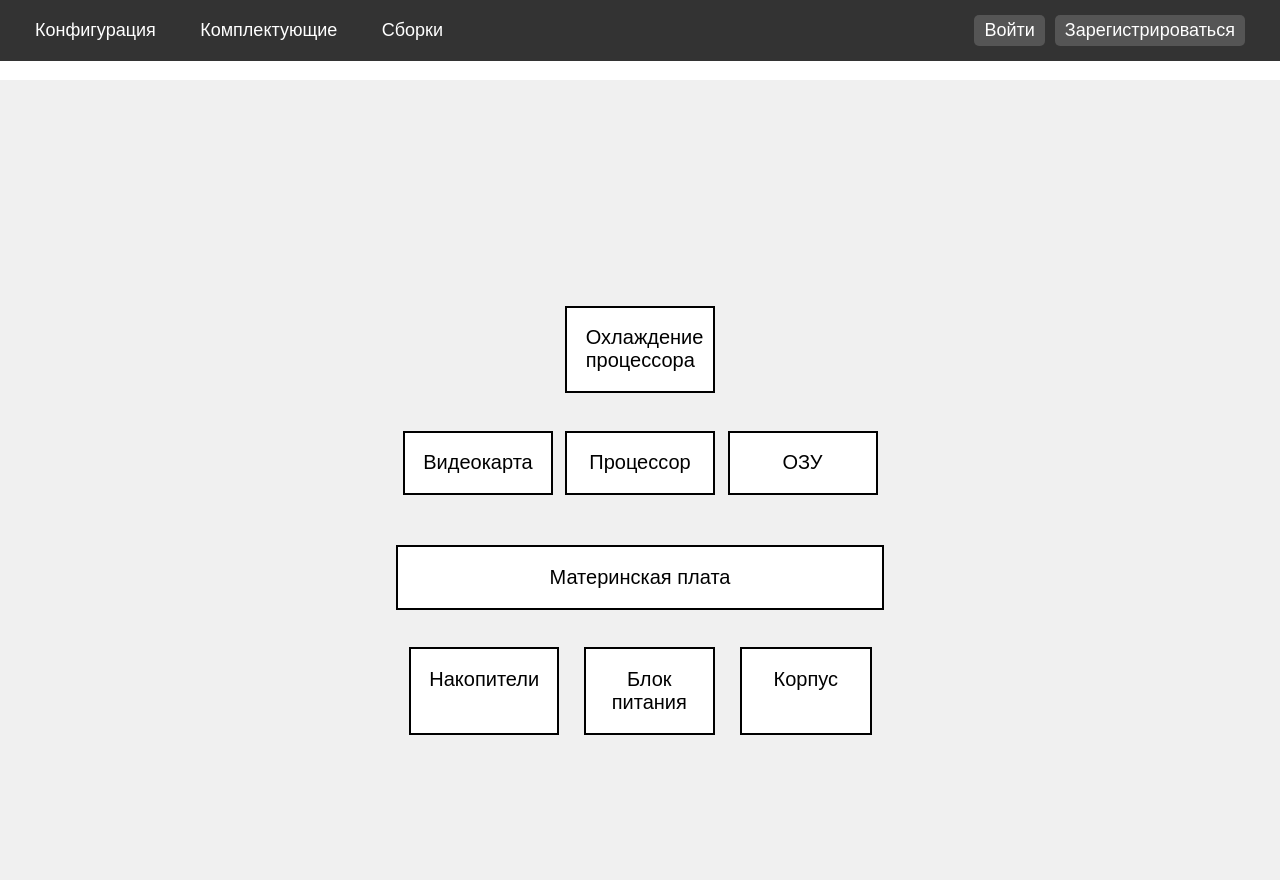
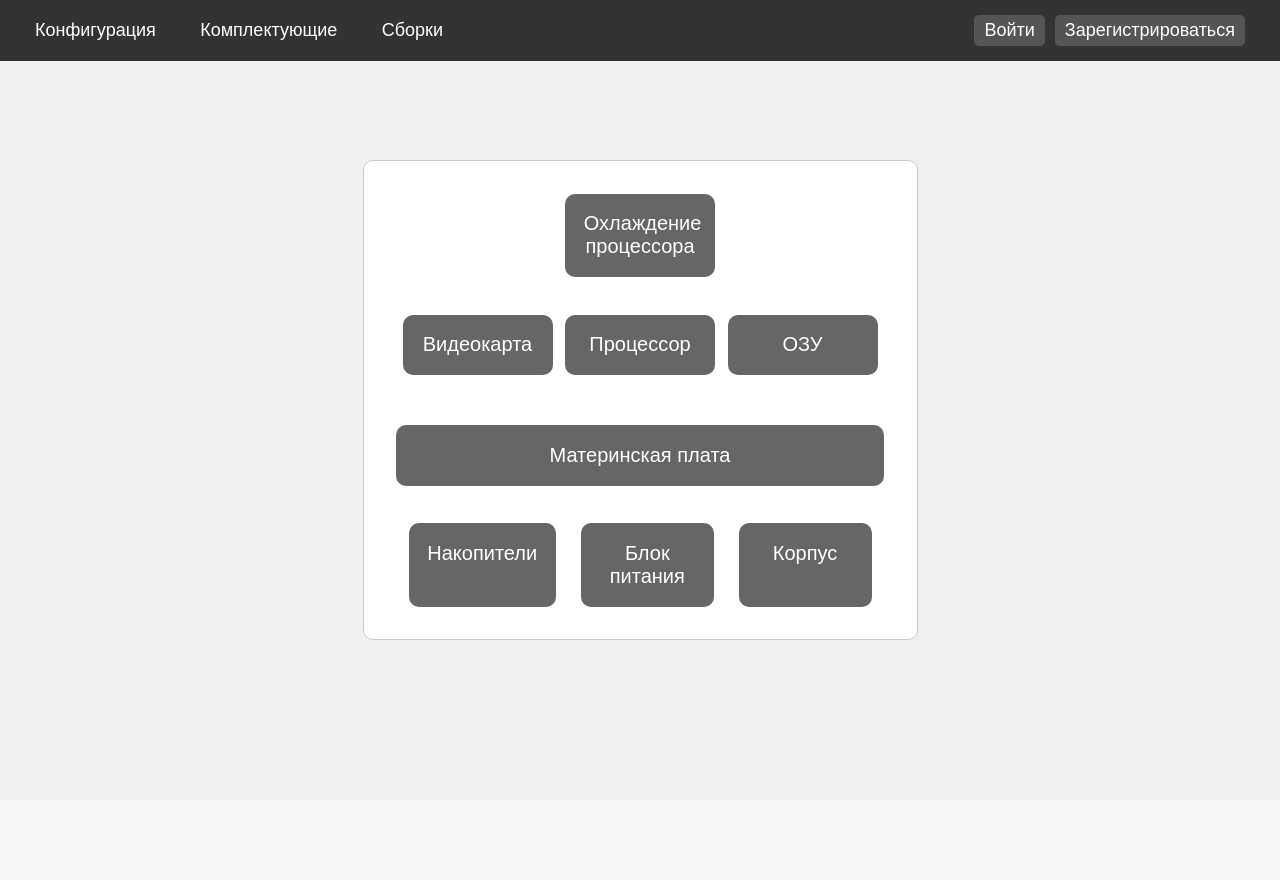
Before and after one commit to Yuri4ek/website-test, a Flask app: page / in a window 1280 px wide. After the commit the page ends 640 px from the top, so only its background shows below. Run offline with Flask 3, Linux system fonts and the light colour scheme.

Commit message:
Главная страница стала красивее

```diff
--- a/static/css/main_style.css
+++ b/static/css/main_style.css
@@ -1,27 +1,46 @@
+* {
+    margin: 0;
+    padding: 0;
+    box-sizing: border-box;
+    font-family: Arial, sans-serif;
+}
+
 /* Main container */
 .container {
-    margin-top: 80px;
     display: flex;
     justify-content: center;
     align-items: center;
     flex-direction: column;
-    min-height: calc(100vh - 80px);
+    min-height: 100vh;
     background-color: #f0f0f0;
+}
+
+/* Components container */
+.components-container {
+    background-color: white;
+    border: 1px solid #ccc;
+    border-radius: 10px;
+    padding: 20px;
+    display: flex;
+    flex-direction: column;
+    align-items: center;
 }
 
 /* Blocks */
 .block {
     width: 150px;
     padding: 18.75px;
-    border: 2px solid #000;
-    background-color: #fff;
+    background-color: #666;
+    color: white;
+    border-radius: 10px;
+    border: none;
     margin: 12.5px;
     text-align: center;
     cursor: pointer;
     font-size: 20px;
 }
 .block:hover {
-    background-color: #e0e0e0;
+    background-color: #444; /* Чуть светлее #555 при наведении */
 }
 .row {
     display: flex;
@@ -35,15 +54,17 @@
 .motherboard {
     width: 488px;
     padding: 18.75px;
-    border: 2px solid #000;
-    background-color: #fff;
+    background-color: #666;
+    color: white;
+    border-radius: 10px;
+    border: none;
     margin: 12.5px;
     text-align: center;
     cursor: pointer;
     font-size: 20px;
 }
 .motherboard:hover {
-    background-color: #e0e0e0;
+    background-color: #444;
 }
 
 /* Adjust CPU and CPU Cooler to be centered above Motherboard */
@@ -72,7 +93,7 @@
     top: 0;
     width: 100%;
     height: 100%;
-    background-color: rgba(0, 0, 0, 0.5);
+    background-color: rgba(0,0,0,0.5);
 }
 .modal-content {
     background-color: #fff;
--- a/templates/main.html
+++ b/templates/main.html
@@ -5,6 +5,8 @@
 
 <!-- Main container -->
 <div class="container">
+    <!-- Components container -->
+    <div class="components-container">
         <!-- Row 1: CPU Cooler (centered above CPU) -->
         <div class="cpu-row">
             <div class="block cpu-block" onclick="openModal('CPU Cooler')">Охлаждение процессора</div>
@@ -27,6 +29,7 @@
             <div class="block" onclick="openModal('Storage')">Накопители</div>
             <div class="block" onclick="openModal('PSU')">Блок питания</div>
             <div class="block" onclick="openModal('Case')">Корпус</div>
+        </div>
     </div>
 </div>
 
```
Lines whose indentation alone changed are shown as unchanged.
